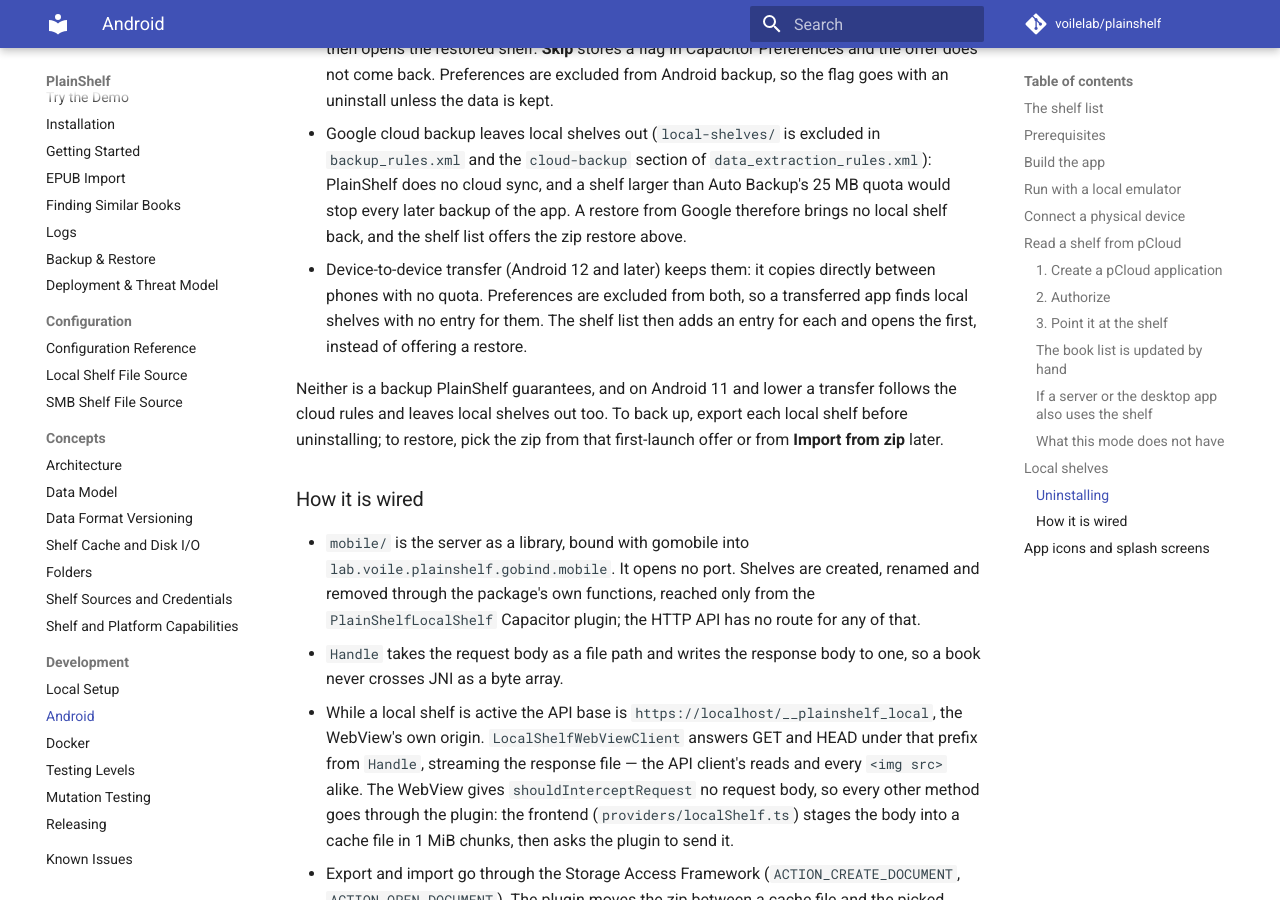
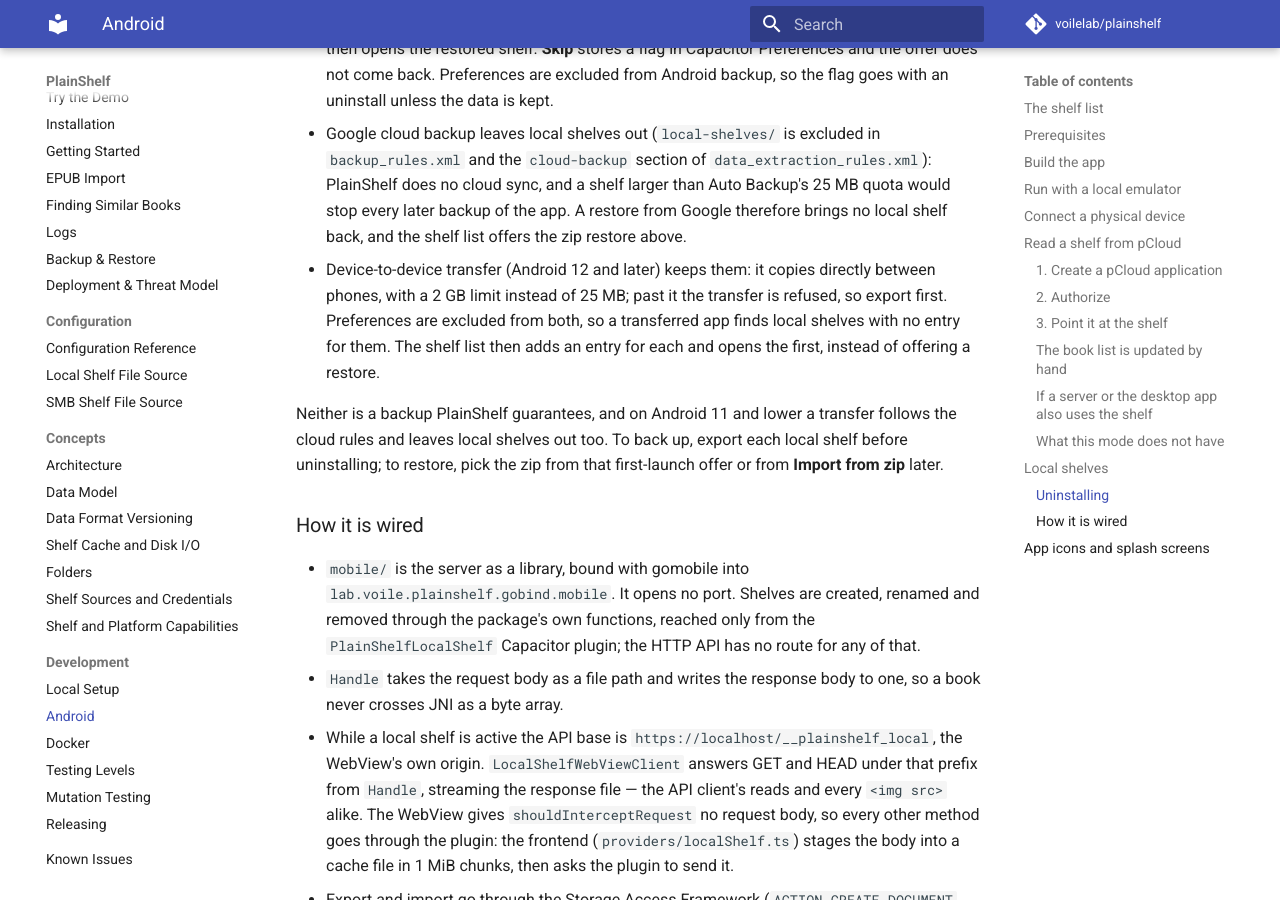
Before and after one commit to voilelab/plainshelf, an MkDocs documentation site: the page built from docs/development/android.md, in a window 1280 px wide and 900 px high, scrolled down 7129 px. Built offline with MkDocs 1.6.1 and Material for MkDocs 9.7.7, drawn with Linux system fonts in a browser that asks for light colours; comment, search, counter and statistics services are not loaded.

Commit message:
Docs: device-to-device transfer has a 2 GB limit
Co-Authored-By: Claude Opus 5.5 <noreply@anthropic.com>
Claude-Session: https://claude.ai/code/session_01BPt15L6ysKa9H1qz9Lemzk

```diff
--- a/docs/development/android.md
+++ b/docs/development/android.md
@@ -328,7 +328,8 @@ app guards against that in these ways, and syncs nothing automatically:
   app. A restore from Google therefore brings no local shelf back, and the
   shelf list offers the zip restore above.
 - Device-to-device transfer (Android 12 and later) keeps them: it copies
-  directly between phones with no quota. Preferences are excluded from both, so
+  directly between phones, with a 2 GB limit instead of 25 MB; past it the
+  transfer is refused, so export first. Preferences are excluded from both, so
   a transferred app finds local shelves with no entry for them. The shelf list
   then adds an entry for each and opens the first, instead of offering a
   restore.
```
Also changed, not shown: 1 other file.
